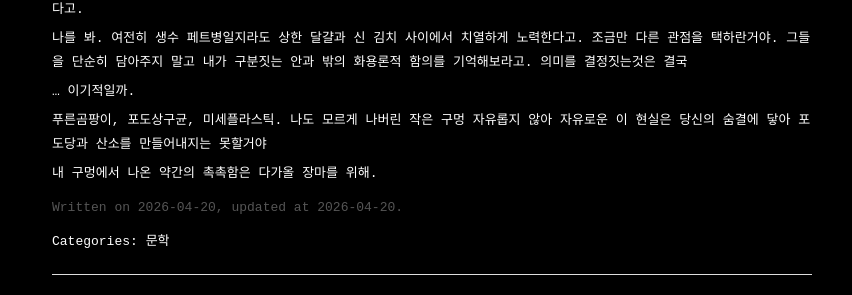
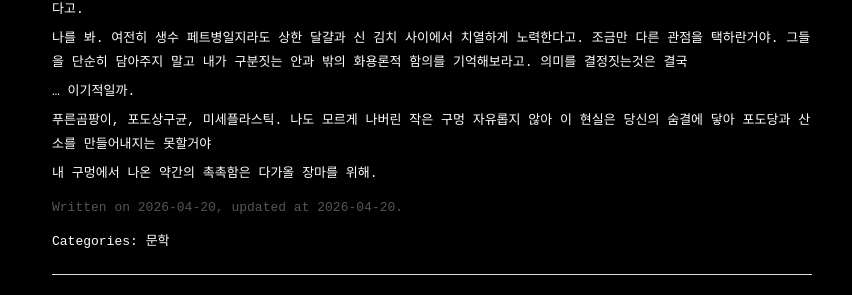
Before and after one commit to whoisrealminjueun/whoisrealminjueun.github.io, a Jekyll site: the page built from _posts/2026-04-20-병의 병.md, in a window 1280 px wide. Shown: the part 651-946 px from the top of the page, without its empty margins (208-1060 px from the left). Built offline with Jekyll 4.4.1, drawn with Linux system fonts in a browser that asks for light colours.

Commit message:
Update 2026-04-20-병의 병.md

```diff
--- a/_posts/2026-04-20-병의 병.md
+++ b/_posts/2026-04-20-병의 병.md
@@ -31,6 +31,6 @@
 
 
 푸른곰팡이, 포도상구균, 미세플라스틱. 나도 모르게 나버린 작은 구멍
-자유롭지 않아 자유로운 이 현실은 당신의 숨결에 닿아 포도당과 산소를 만들어내지는 못할거야
+자유롭지 않아 이 현실은 당신의 숨결에 닿아 포도당과 산소를 만들어내지는 못할거야
 
 내 구멍에서 나온 약간의 촉촉함은 다가올 장마를 위해.
```
